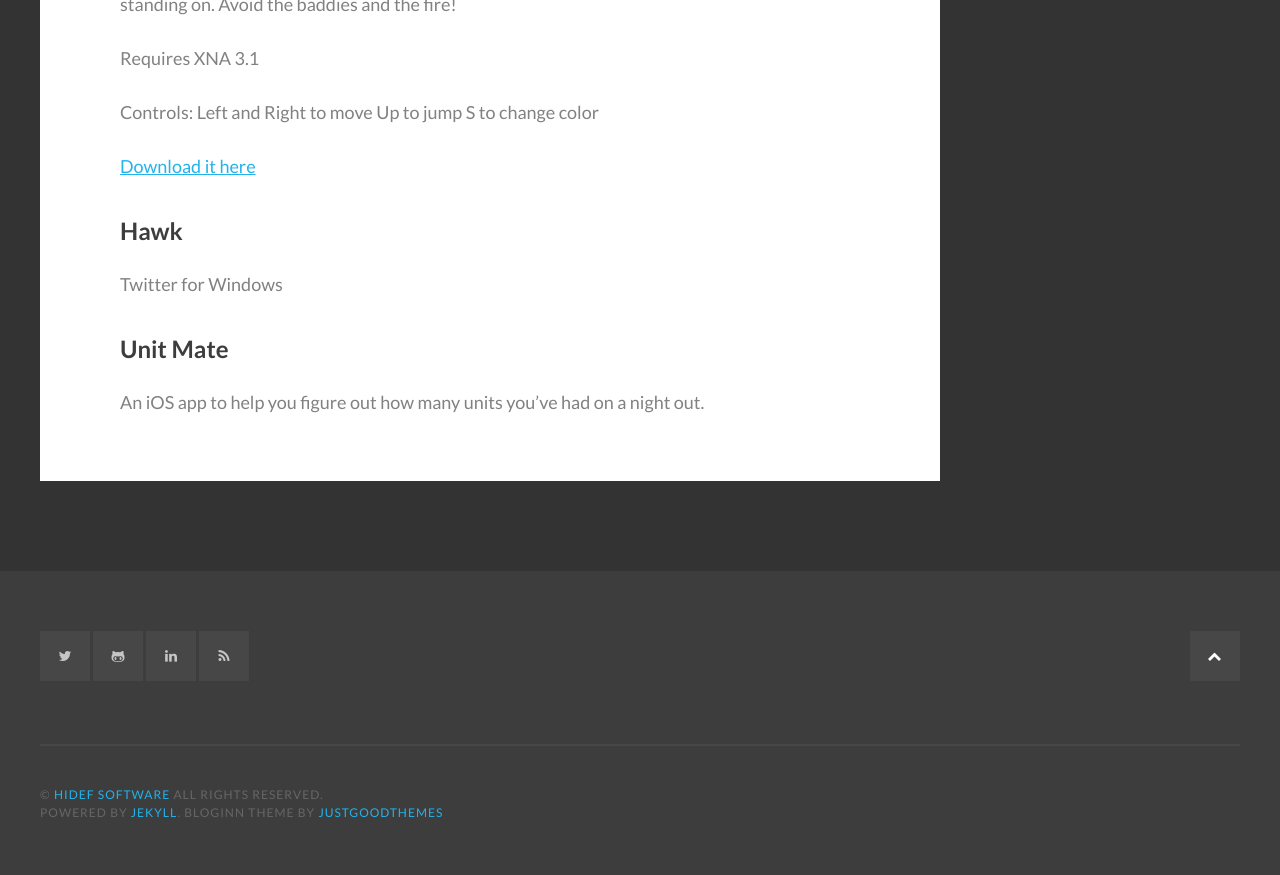
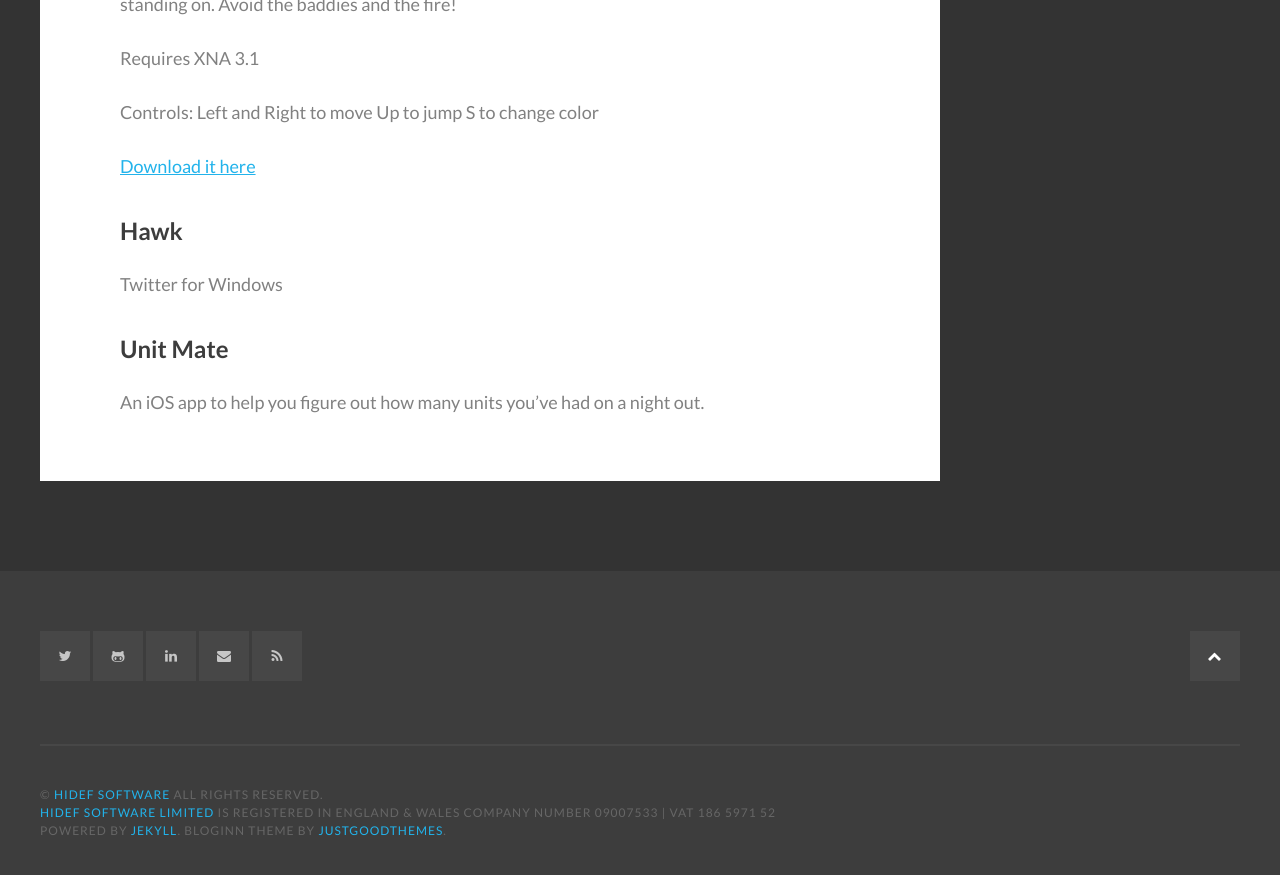
Before and after one commit to uatec/hidef.github.io, a Jekyll site: the page built from index.md, in a window 1280 px wide and 900 px high, scrolled down 1234 px. Shown: the top 875 px of the window. Built offline with Jekyll 4.4.1, drawn with Linux system fonts in a browser that asks for light colours; some web fonts are replaced.

Commit message:
Email contact and legal footer

```diff
--- a/_config.yml
+++ b/_config.yml
@@ -64,6 +64,7 @@
 # instagram_username: "username"
 # pinterest_username: "username"
 linkedin_username: "robert-stiff"
+email_address: "website@hidefsoftware.co.uk"
 
 # http://jekyllrb.com/docs/pagination/
 paginate: 5
--- a/_includes/footer.html
+++ b/_includes/footer.html
@@ -31,10 +31,15 @@
             {% if site.linkedin_username %}
             <a href="https://www.linkedin.com/in/{{ site.linkedin_username }}" class="fa-linkedin square fill-horizontal"><span class="screen-reader-text">LinkedIn</span></a>
             {% endif %}
+            {% if site.email_address %}
+            <a href="mailto:{{ site.email_address }}" class="fa-envelope square fill-horizontal"><span class="screen-reader-text">LinkedIn</span></a>
+            {% endif %}
             <a class="fa-feed square fill-horizontal" href="{{ site.baseurl }}/feed.xml"><span class="screen-reader-text">RSS</span></a>
         </div><!-- .social-links -->
         <div class="site-info">
-            &copy; <a href="{{ site.baseurl }}/">{{site.title}}</a> all rights reserved. <br />Powered by <a target="_blank" href="https://jekyllrb.com/">Jekyll</a>. BlogInn theme by <a target="_blank" href="http://justgoodthemes.com/">JustGoodThemes</a>
+            &copy; <a href="{{ site.baseurl }}/">{{site.title}}</a> all rights reserved.
+            <br /><a href="{{ site.baseurl }}/">HiDef Software Limited</a> is registered in England &amp; Wales Company Number 09007533 | VAT 186 5971 52
+            <br />Powered by <a target="_blank" href="https://jekyllrb.com/">Jekyll</a>. BlogInn theme by <a target="_blank" href="http://justgoodthemes.com/">JustGoodThemes</a>.
             <a href="#top" id="top-link" class="fa-chevron-up top-link square fill-horizontal"><span class="screen-reader-text">Back to the top</span></a>
         </div><!-- .site-info -->
     </div><!-- .inner -->
```
